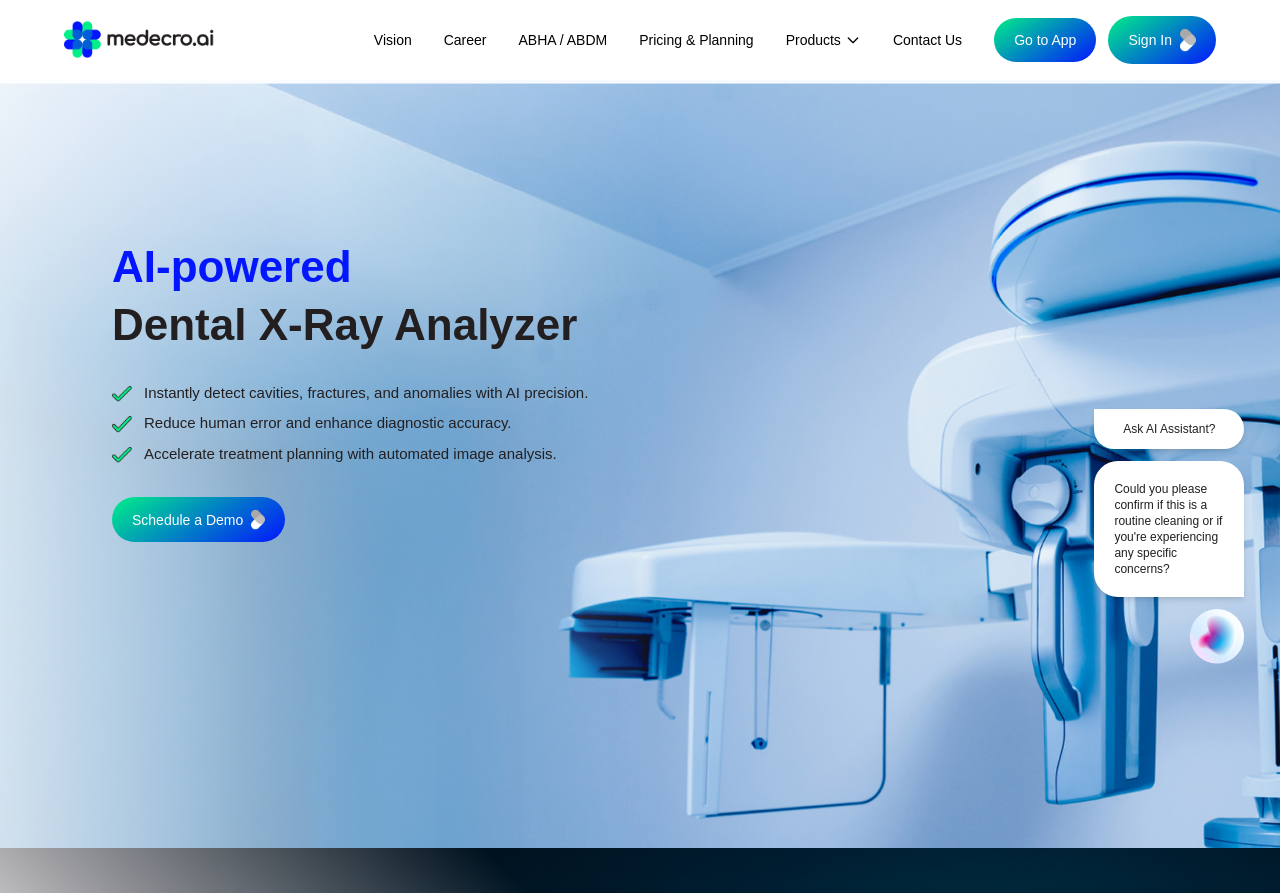
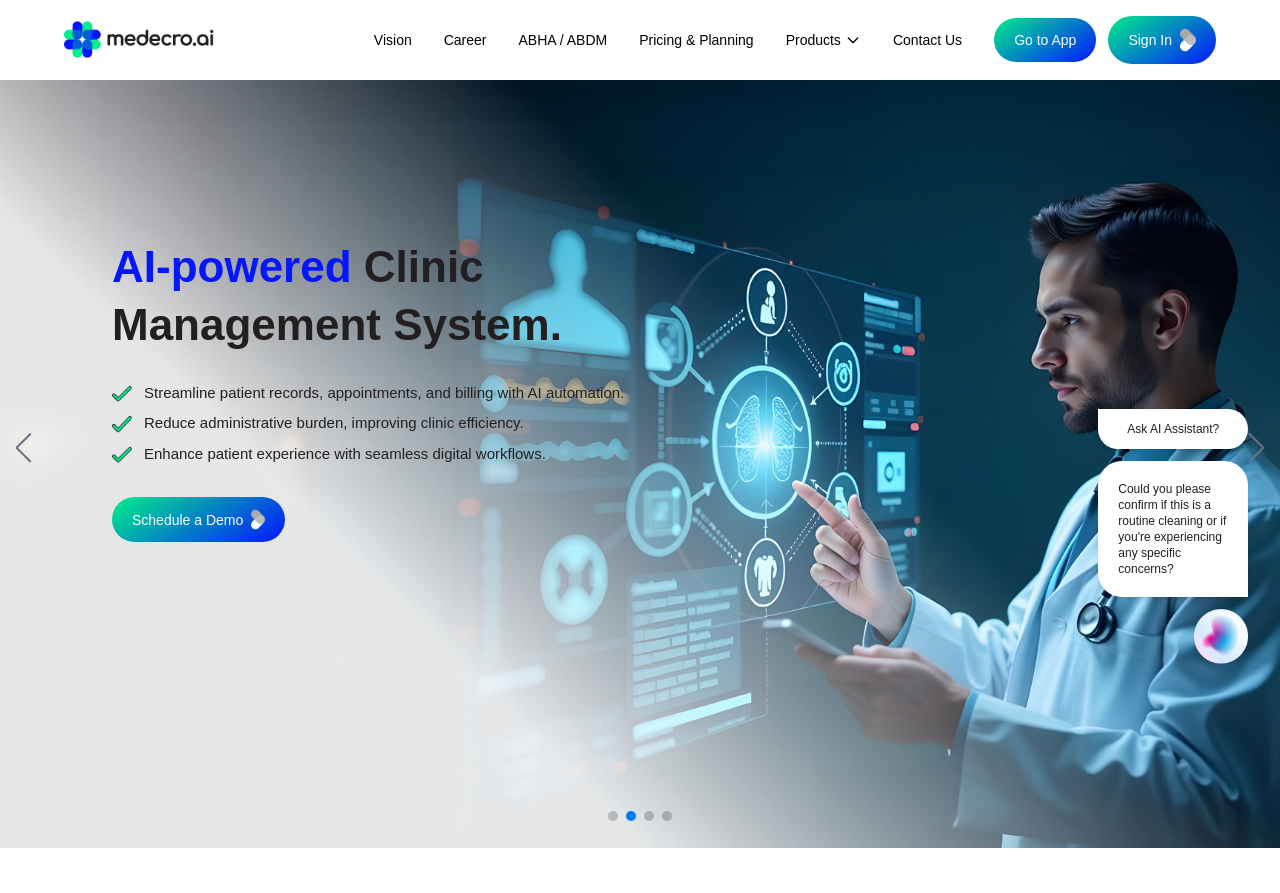
Before and after one commit to shivangi-medecro/Medecro-Website, a Next.js app: page / in a window 1280 px wide. Shown: the top 893 px of the page. Built offline with nearby package versions, Linux system fonts and the light colour scheme; grey boxes are pictures that could not be loaded.

Commit message:
hero carousel completed

```diff
--- a/app/components/Hero.tsx
+++ b/app/components/Hero.tsx
@@ -46,10 +46,28 @@ export function Hero1() {
 
                             <Link
                                 href="#"
-                                className="inline-flex items-center px-5 py-3 text-sm rounded-full bg-[linear-gradient(145deg,#00EF88,#0316FF)] text-white hover:opacity-90"
+                                className="inline-flex items-center px-5 py-3 text-sm rounded-full bg-[linear-gradient(145deg,#00EF88,#0316FF)] text-white hover:opacity-90 relative group"
                             >
                                 Schedule a Demo
                                 <Image src="/capsule.png" alt="Schedule" width={14} height={14} className="ml-2" />
+
+                                {/* Hover tooltip with image */}
+                                <div className="absolute opacity-0 group-hover:opacity-100 transition-opacity duration-300 -bottom-30 left-25 -translate-x-1/2 z-50 pointer-events-none">
+                                    <div className="relative" style={{ width: '200px', height: 'auto' }}>
+                                        <Image
+                                            src="/Hero/hover.png"
+                                            alt="Hover background"
+                                            width={200}
+                                            height={100}
+                                            style={{ width: '100%', height: 'auto' }}
+                                            className="max-w-none"
+                                            priority
+                                        />
+                                        <div className="absolute inset-0 flex items-center justify-center" style={{ paddingTop: '0px' }}>
+                                            <p className="text-black text-center font-medium text-sm max-w-[8rem]">Schedule a Demo to know more</p>
+                                        </div>
+                                    </div>
+                                </div>
                             </Link>
                         </div>
 
@@ -129,10 +147,28 @@ export function Hero2() {
 
                             <Link
                                 href="#"
-                                className="inline-flex items-center px-5 py-3 text-sm rounded-full bg-[linear-gradient(145deg,#00EF88,#0316FF)] text-white hover:opacity-90"
+                                className="inline-flex items-center px-5 py-3 text-sm rounded-full bg-[linear-gradient(145deg,#00EF88,#0316FF)] text-white hover:opacity-90 relative group"
                             >
                                 Schedule a Demo
                                 <Image src="/capsule.png" alt="Schedule" width={14} height={14} className="ml-2" />
+
+                                {/* Hover tooltip with image */}
+                                <div className="absolute opacity-0 group-hover:opacity-100 transition-opacity duration-300 -bottom-30 left-25 -translate-x-1/2 z-50 pointer-events-none">
+                                    <div className="relative" style={{ width: '200px', height: 'auto' }}>
+                                        <Image
+                                            src="/Hero/hover.png"
+                                            alt="Hover background"
+                                            width={200}
+                                            height={100}
+                                            style={{ width: '100%', height: 'auto' }}
+                                            className="max-w-none"
+                                            priority
+                                        />
+                                        <div className="absolute inset-0 flex items-center justify-center" style={{ paddingTop: '0px' }}>
+                                            <p className="text-black text-center font-medium text-sm max-w-[8rem]">Schedule a Demo to know more</p>
+                                        </div>
+                                    </div>
+                                </div>
                             </Link>
                         </div>
 
@@ -213,10 +249,28 @@ export function Hero3() {
 
                             <Link
                                 href="#"
-                                className="inline-flex items-center px-5 py-3 text-sm rounded-full bg-[linear-gradient(145deg,#00EF88,#0316FF)] text-white hover:opacity-90"
+                                className="inline-flex items-center px-5 py-3 text-sm rounded-full bg-[linear-gradient(145deg,#00EF88,#0316FF)] text-white hover:opacity-90 relative group"
                             >
                                 Schedule a Demo
                                 <Image src="/capsule.png" alt="Schedule" width={14} height={14} className="ml-2" />
+
+                                {/* Hover tooltip with image */}
+                                <div className="absolute opacity-0 group-hover:opacity-100 transition-opacity duration-300 -bottom-30 left-25 -translate-x-1/2 z-50 pointer-events-none">
+                                    <div className="relative" style={{ width: '200px', height: 'auto' }}>
+                                        <Image
+                                            src="/Hero/hover.png"
+                                            alt="Hover background"
+                                            width={200}
+                                            height={100}
+                                            style={{ width: '100%', height: 'auto' }}
+                                            className="max-w-none"
+                                            priority
+                                        />
+                                        <div className="absolute inset-0 flex items-center justify-center" style={{ paddingTop: '0px' }}>
+                                            <p className="text-black text-center font-medium text-sm max-w-[8rem]">Schedule a Demo to know more</p>
+                                        </div>
+                                    </div>
+                                </div>
                             </Link>
                         </div>
 
@@ -296,10 +350,28 @@ export function Hero4() {
 
                             <Link
                                 href="#"
-                                className="inline-flex items-center px-5 py-3 text-sm rounded-full bg-[linear-gradient(145deg,#00EF88,#0316FF)] text-white hover:opacity-90"
+                                className="inline-flex items-center px-5 py-3 text-sm rounded-full bg-[linear-gradient(145deg,#00EF88,#0316FF)] text-white hover:opacity-90 relative group"
                             >
                                 Schedule a Demo
                                 <Image src="/capsule.png" alt="Schedule" width={14} height={14} className="ml-2" />
+
+                                {/* Hover tooltip with image */}
+                                <div className="absolute opacity-0 group-hover:opacity-100 transition-opacity duration-300 -bottom-30 left-25 -translate-x-1/2 z-50 pointer-events-none">
+                                    <div className="relative" style={{ width: '200px', height: 'auto' }}>
+                                        <Image
+                                            src="/Hero/hover.png"
+                                            alt="Hover background"
+                                            width={200}
+                                            height={100}
+                                            style={{ width: '100%', height: 'auto' }}
+                                            className="max-w-none"
+                                            priority
+                                        />
+                                        <div className="absolute inset-0 flex items-center justify-center" style={{ paddingTop: '0px' }}>
+                                            <p className="text-black text-center font-medium text-sm max-w-[8rem]">Schedule a Demo to know more</p>
+                                        </div>
+                                    </div>
+                                </div>
                             </Link>
                         </div>
 
--- a/app/components/HeroCarousel.tsx
+++ b/app/components/HeroCarousel.tsx
@@ -1,14 +1,47 @@
+'use client'
 import React from 'react'
 import { Hero1, Hero2, Hero3, Hero4 } from './Hero'
+import { Swiper, SwiperSlide } from 'swiper/react'
+import { Navigation, Pagination, Autoplay } from 'swiper/modules'
+import 'swiper/css'
+import 'swiper/css/navigation'
+import 'swiper/css/pagination'
 
 function HeroCarousel() {
     return (
-        <>
-            <Hero1 />
-            <Hero2 />
-            <Hero3 />
-            <Hero4 />
-        </>
+        <div className="hero-carousel-container">
+            <Swiper
+                modules={[Navigation, Pagination, Autoplay]}
+                spaceBetween={0}
+                slidesPerView={1}
+                navigation={{
+                    nextEl: '.swiper-button-next',
+                    prevEl: '.swiper-button-prev',
+                }}
+                pagination={{
+                    clickable: true,
+                    el: '.swiper-pagination',
+                }}
+                autoplay={{
+                    delay: 4000,
+                    disableOnInteraction: false,
+                }}
+                loop={true}
+                className="hero-swiper"
+            >
+                <SwiperSlide><Hero1 /></SwiperSlide>
+                <SwiperSlide><Hero2 /></SwiperSlide>
+                <SwiperSlide><Hero3 /></SwiperSlide>
+                <SwiperSlide><Hero4 /></SwiperSlide>
+            </Swiper>
+
+            {/* Custom Navigation Arrows */}
+            <div className="swiper-button-prev !text-gray-500 !bg-transparent"></div>
+            <div className="swiper-button-next !text-gray-500 !bg-transparent"></div>
+
+            {/* Custom Pagination */}
+            <div className="swiper-pagination !bottom-5 !z-20"></div>
+        </div>
     )
 }
 
--- a/app/globals.css
+++ b/app/globals.css
@@ -34,79 +34,43 @@ body {
   display: none;  /* Chrome, Safari and Opera */
 }
 
-/* Swiper custom styles */
+/* Hero Carousel Styles */
+.hero-carousel-container {
+  position: relative;
+}
+
 .hero-swiper {
   width: 100%;
-  height: 100vh;
+  height: 100%;
 }
 
-.swiper-pagination-bullet {
-  width: 10px;
-  height: 10px;
-  background: rgba(255, 255, 255, 0.5);
-  opacity: 0.7;
-  transition: all 0.3s ease;
-  border: 1px solid rgba(3, 22, 255, 0.3);
-  margin: 0 6px !important;
+.swiper-button-next,
+.swiper-button-prev {
+  color: #777 !important;
+  background: transparent !important;
 }
 
-.swiper-pagination-bullet-active {
-  background: #0316FF;
-  opacity: 1;
-  width: 28px;
-  border-radius: 5px;
-  border: none;
+.swiper-button-next:after,
+.swiper-button-prev:after {
+  font-size: 30px !important;
 }
 
 .swiper-pagination {
   position: absolute;
-  bottom: 40px !important;
-  z-index: 50;
+  bottom: 20px !important;
+  z-index: 20;
+  width: 100%;
+  text-align: center;
 }
 
-/* Add a slight glass effect to the pagination container */
-.swiper-pagination-bullets {
-  background: rgba(255, 255, 255, 0.15);
-  border-radius: 20px;
-  padding: 6px 12px;
-  backdrop-filter: blur(4px);
-  display: inline-flex;
-  box-shadow: 0 4px 12px rgba(0, 0, 0, 0.1);
+.swiper-pagination-bullet {
+  width: 10px !important;
+  height: 10px !important;
+  background: #777;
+  opacity: 0.5;
 }
 
-/* Navigation buttons styling */
-.swiper-button-next,
-.swiper-button-prev {
-  background-color: rgba(255, 255, 255, 0.25);
-  backdrop-filter: blur(5px);
-  width: 50px;
-  height: 50px;
-  border-radius: 50%;
-  display: flex;
-  align-items: center;
-  justify-content: center;
-  color: #0316FF !important;
-  box-shadow: 0 4px 12px rgba(0, 0, 0, 0.1);
-  transition: all 0.3s ease;
+.swiper-pagination-bullet-active {
+  opacity: 1;
+  background: #1424d7;
 }
-
-.swiper-button-next:hover,
-.swiper-button-prev:hover {
-  background-color: rgba(255, 255, 255, 0.4);
-  transform: scale(1.05);
-}
-
-.swiper-button-next:after,
-.swiper-button-prev:after {
-  font-size: 20px !important;
-  font-weight: bold;
-}
-
-/* Position the navigation buttons */
-.swiper-button-next {
-  right: 25px;
-}
-
-.swiper-button-prev {
-  left: 25px;
-}
```
Also changed, not shown: public/Hero/hover.png (added).
